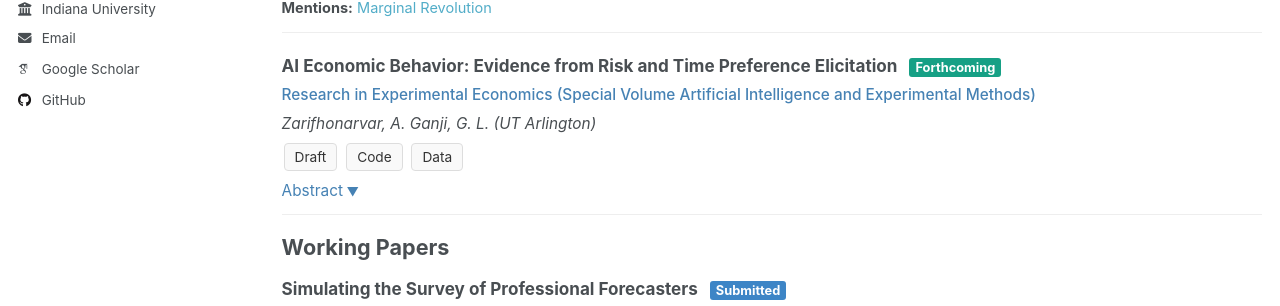
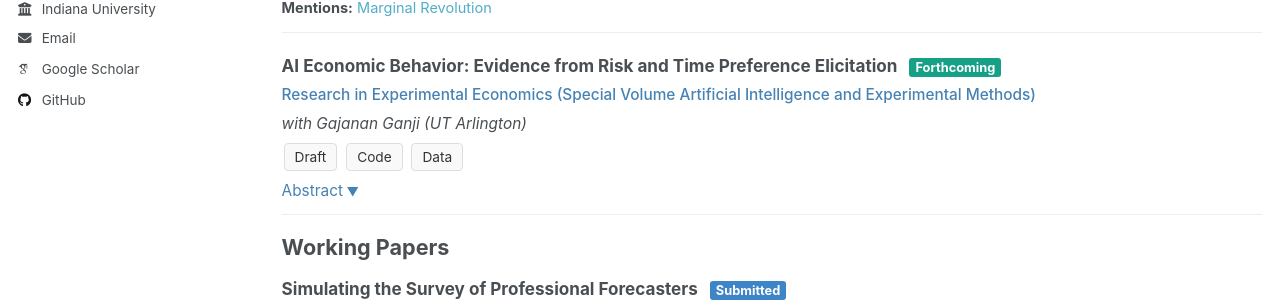
Before and after one commit to alizarif/alizarif.github.io, a Jekyll site: the page built from _pages/research.html, in a window 1280 px wide and 900 px high. Shown: the part 286-592 px from the top of the window. Built offline with Jekyll 4.4.1, drawn with Linux system fonts in a browser that asks for light colours; some web fonts are replaced.

Commit message:
Update research.html

```diff
--- a/_pages/research.html
+++ b/_pages/research.html
@@ -159,7 +159,7 @@ author_profile: true
     <span class="forthcoming-badge">Forthcoming</span>
   </div>
   <div class="journal-info">Research in Experimental Economics (Special Volume Artificial Intelligence and Experimental Methods)</div>
-  <div class="author-list">Zarifhonarvar, A. Ganji, G. L. (UT Arlington)</div>
+  <div class="author-list">with Gajanan Ganji (UT Arlington)</div>
 
   <div class="resources">
     <a href="https://papers.ssrn.com/sol3/papers.cfm?abstract_id=5154002" class="resource-box">Draft</a>
```
